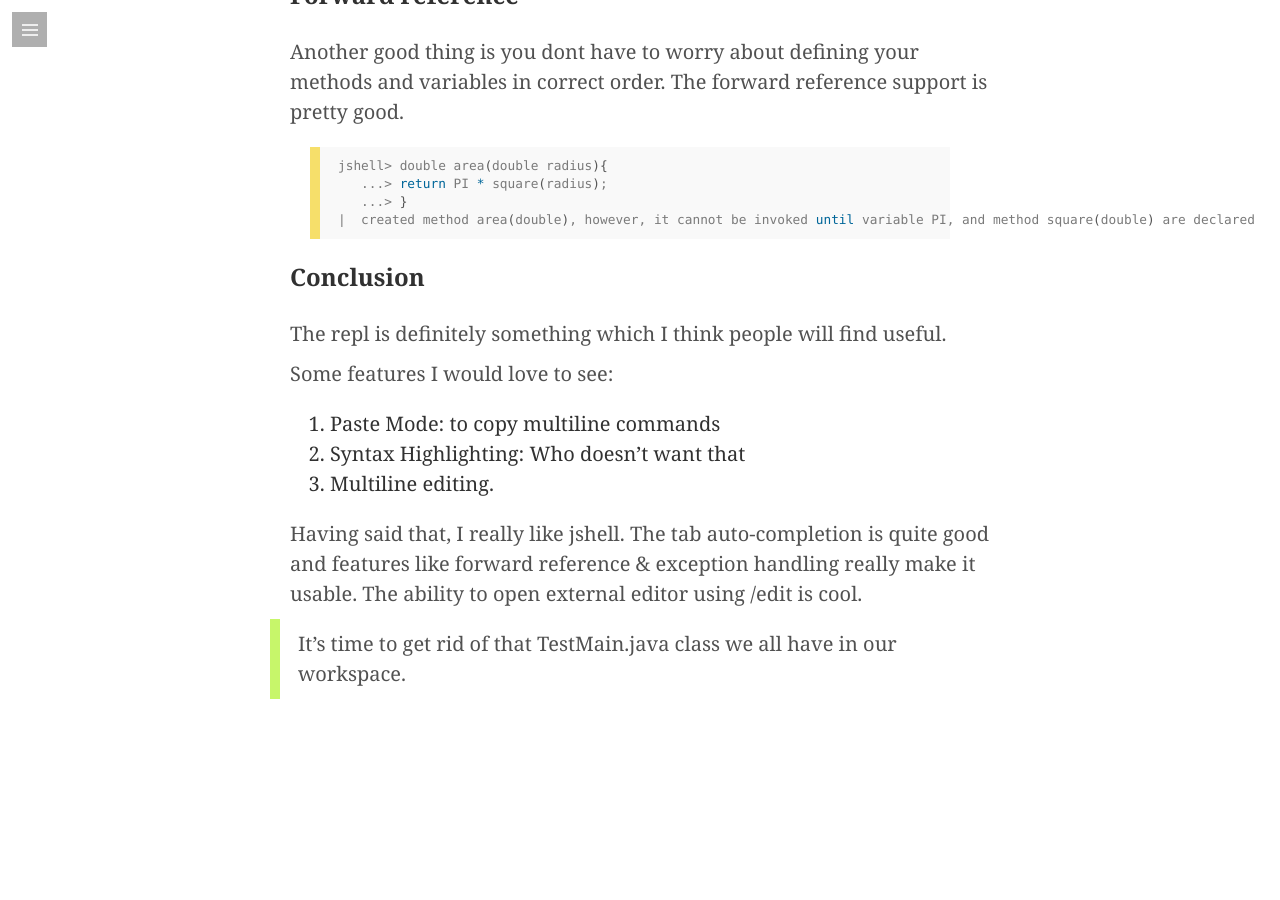
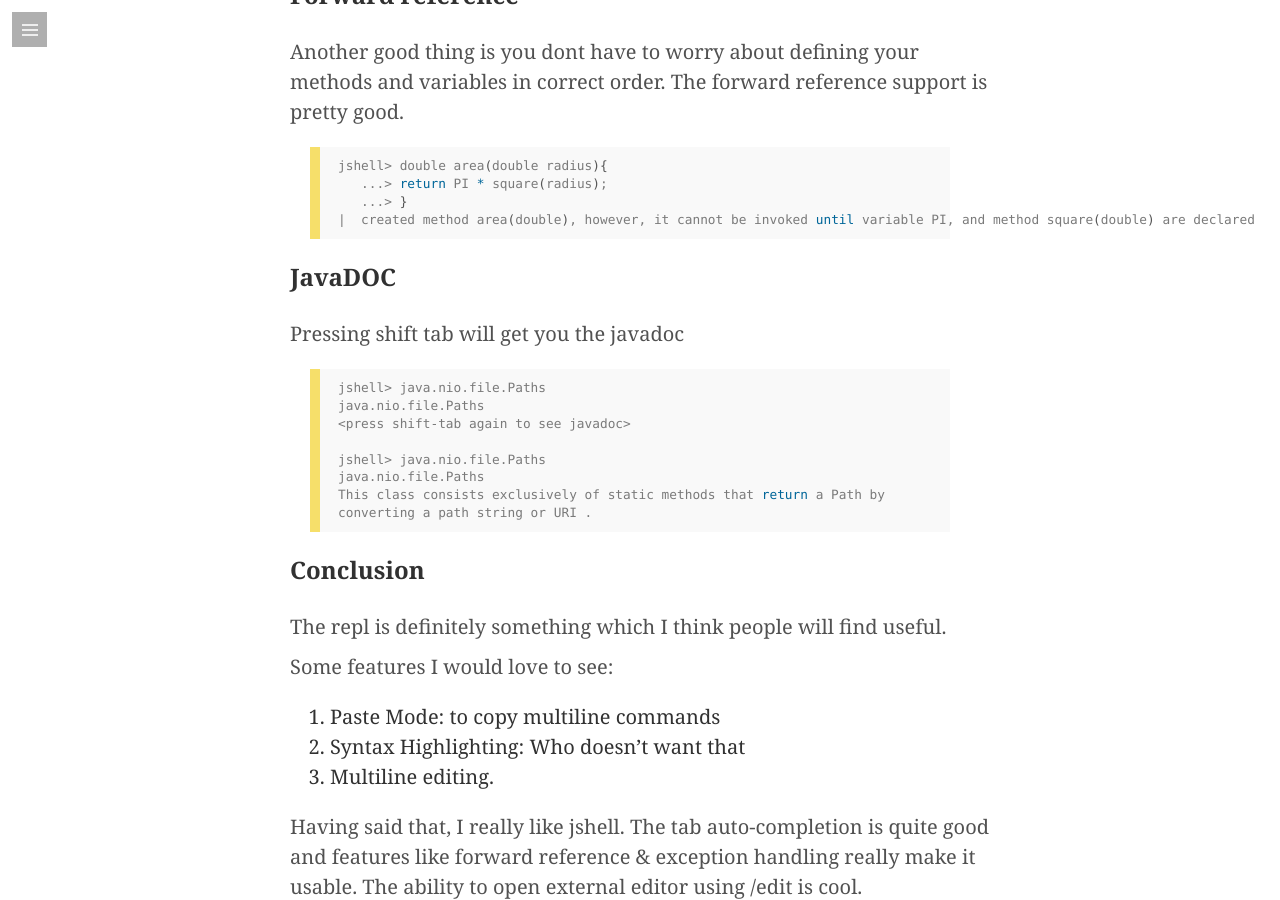
Before and after one commit to kunalkanojia/kunalkanojia.github.io, a Jekyll site: the page built from _posts/2017-01-25-java9-jshell-repl.markdown, in a window 1280 px wide and 900 px high, scrolled down 4255 px. Built offline with Jekyll 4.4.1, drawn with Linux system fonts in a browser that asks for light colours; some web fonts are replaced; comment, search, counter and statistics services are not loaded.

Commit message:
Jshell javadoc update

```diff
--- a/_posts/2017-01-25-java9-jshell-repl.markdown
+++ b/_posts/2017-01-25-java9-jshell-repl.markdown
@@ -156,6 +156,21 @@
 {% endhighlight %}
 
 
+### JavaDOC
+
+Pressing shift tab will get you the javadoc
+
+{% highlight bash %}
+jshell> java.nio.file.Paths
+java.nio.file.Paths
+<press shift-tab again to see javadoc>
+
+jshell> java.nio.file.Paths
+java.nio.file.Paths
+This class consists exclusively of static methods that return a Path by
+converting a path string or URI .
+{% endhighlight %}
+
 ### Conclusion
 The repl is definitely something which I think people will find useful.
 
```
